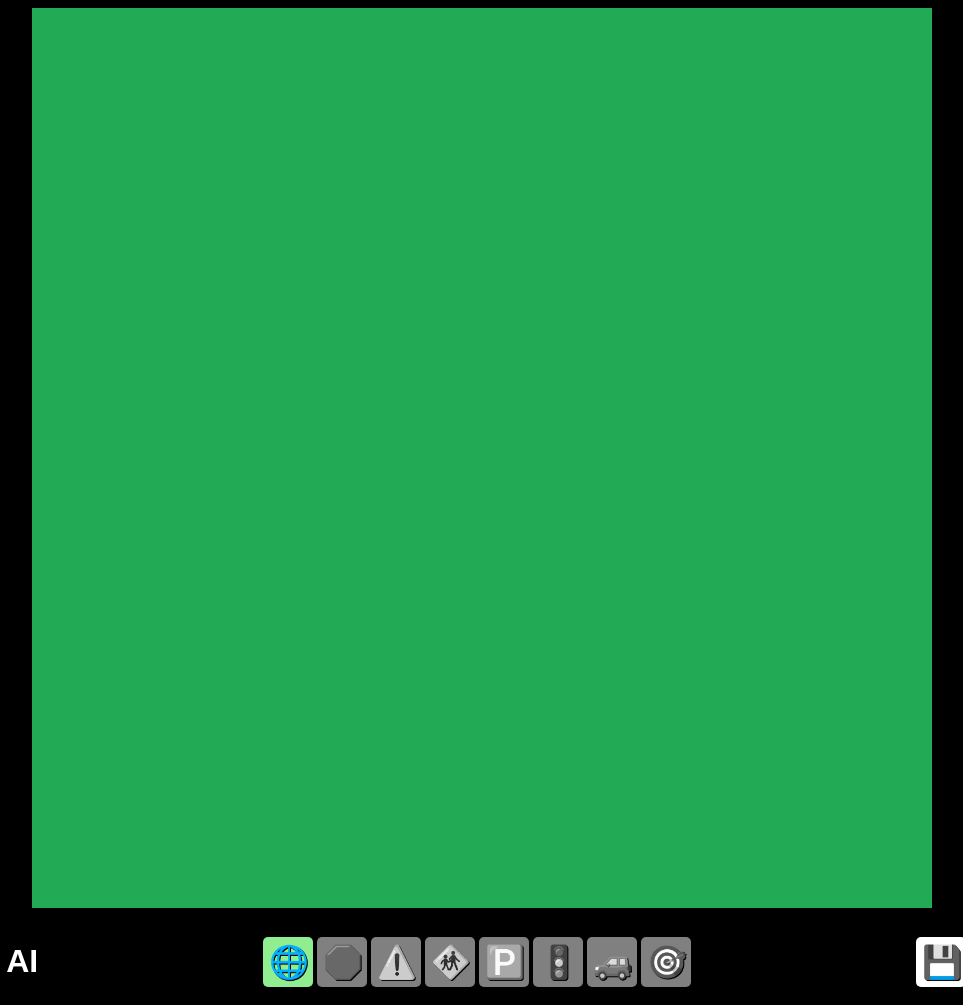
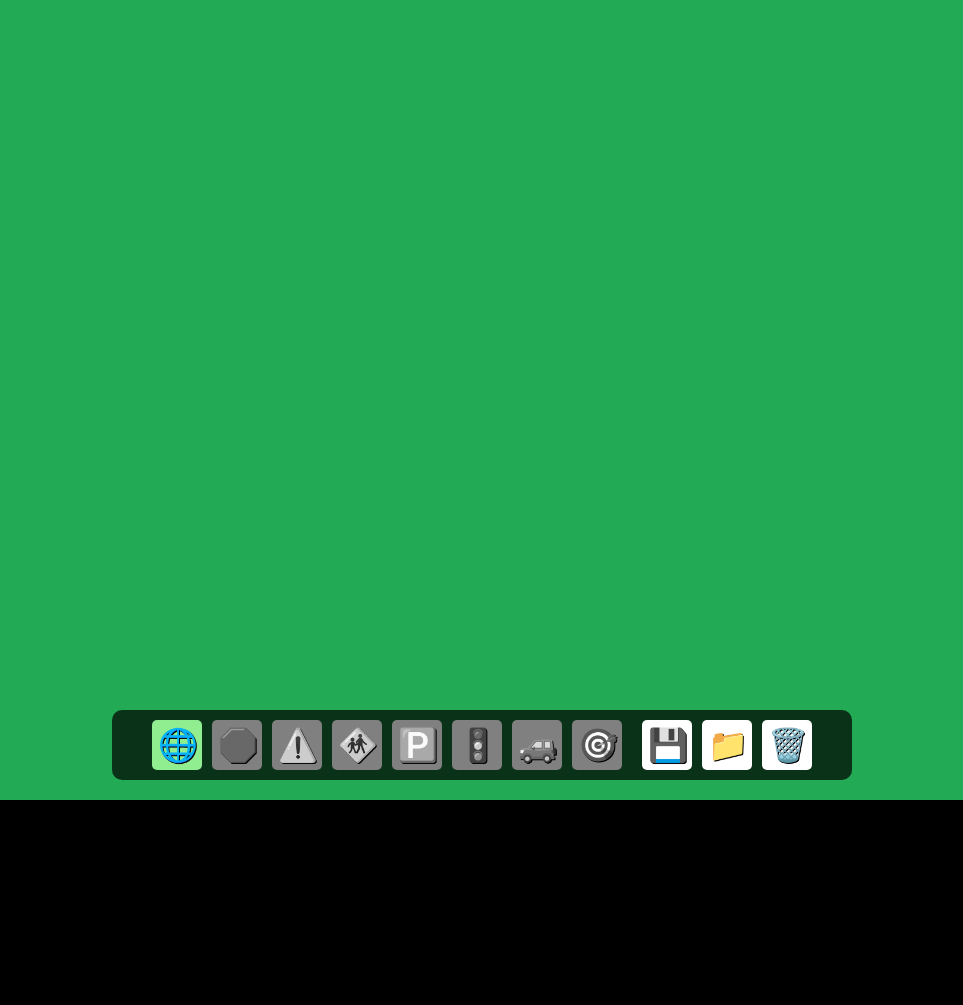
Before and after one commit to mirkobosetti/StreetsAI, a website built with Vite: page index.html in a window 1280 px wide. Shown: the whole page, without its empty margins (158-1121 px from the left). After the commit the page ends 804 px from the top, so only its background shows below. Built offline with nearby package versions, Linux system fonts and the light colour scheme.

Commit message:
feat: restructure HTML layout by removing left-controls and update CSS for improved control styling

```diff
--- a/index.html
+++ b/index.html
@@ -10,9 +10,6 @@
     <canvas id="myCanvas"></canvas>
 
     <div class="controls">
-      <div class="left-controls">
-        <h1>Streets AI</h1>
-      </div>
       <div class="center-controls">
         <button id="btnGraph">🌐</button>
         <button id="btnStop">🛑</button>
--- a/src/main.ts
+++ b/src/main.ts
@@ -9,8 +9,13 @@ import UI from './ui'
 const canvas = document.getElementById('myCanvas') as HTMLCanvasElement
 const ctx = canvas.getContext('2d') as CanvasRenderingContext2D
 
-canvas.width = 900
-canvas.height = 900
+canvas.width = window.innerWidth
+canvas.height = window.innerHeight
+
+window.addEventListener('resize', () => {
+  canvas.width = window.innerWidth
+  canvas.height = window.innerHeight
+})
 
 const worldString = localStorage.getItem('world')
 const worldInfo = worldString ? JSON.parse(worldString) : null
--- a/src/style.css
+++ b/src/style.css
@@ -1,4 +1,7 @@
 body {
+  margin: 0;
+  padding: 0;
+  overflow: hidden;
   background-color: black;
   text-align: center;
 }
@@ -6,6 +9,7 @@ body {
 h1 {
   color: white;
   font-family: Arial, Helvetica, sans-serif;
+  margin: 0;
 }
 
 #myCanvas {
@@ -13,10 +17,26 @@ h1 {
 }
 
 .controls {
+  position: absolute;
+  bottom: 20px;
+  left: 50%;
+  transform: translateX(-50%);
   display: flex;
-  justify-content: space-between;
+  justify-content: center;
   align-items: center;
+  gap: 20px;
   padding: 10px 40px;
+  background-color: rgba(0, 0, 0, 0.7);
+  border-radius: 10px;
+  z-index: 100;
+}
+
+.left-controls,
+.center-controls,
+.right-controls {
+  display: flex;
+  gap: 10px;
+  align-items: center;
 }
 
 button {
```
